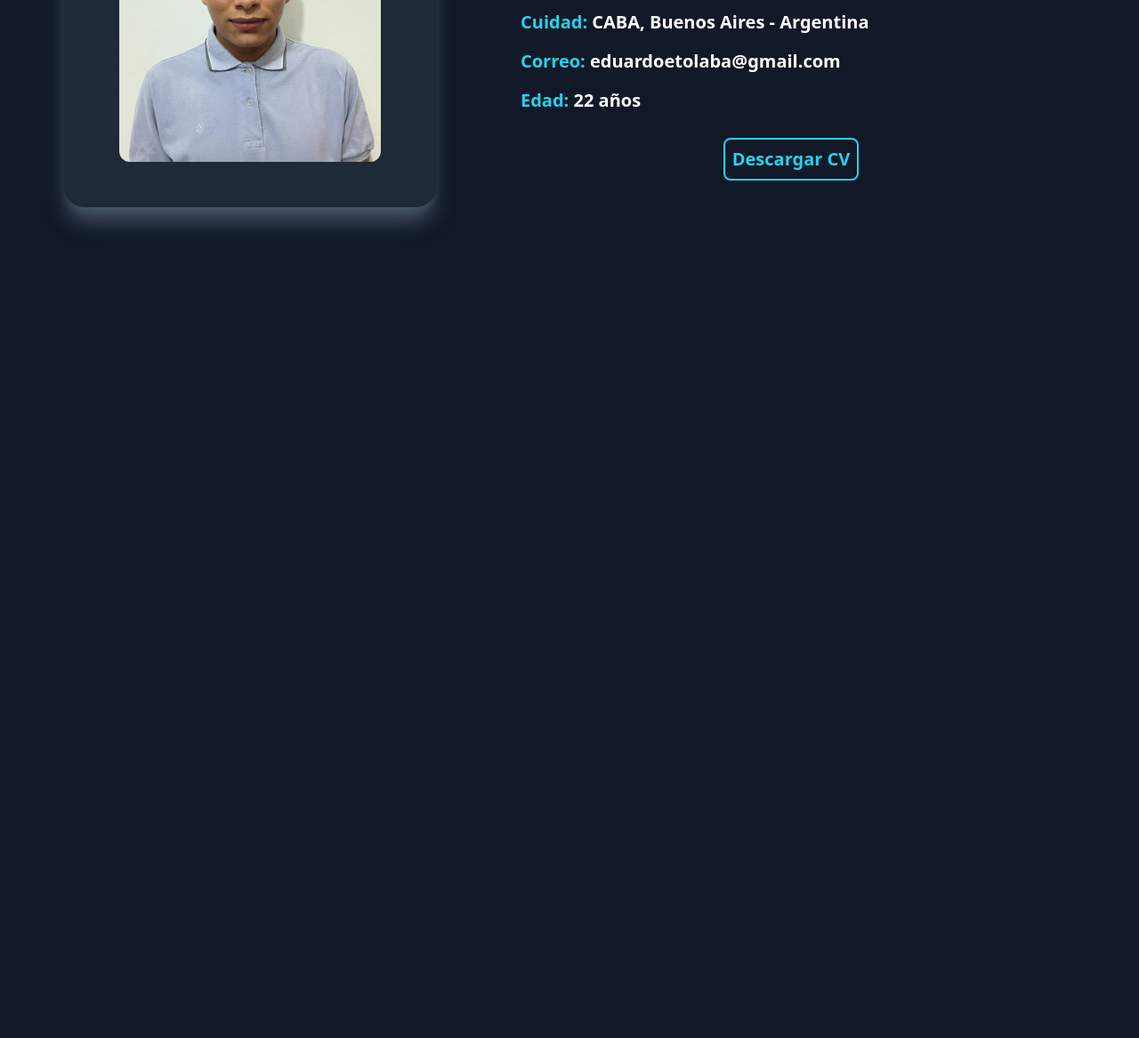
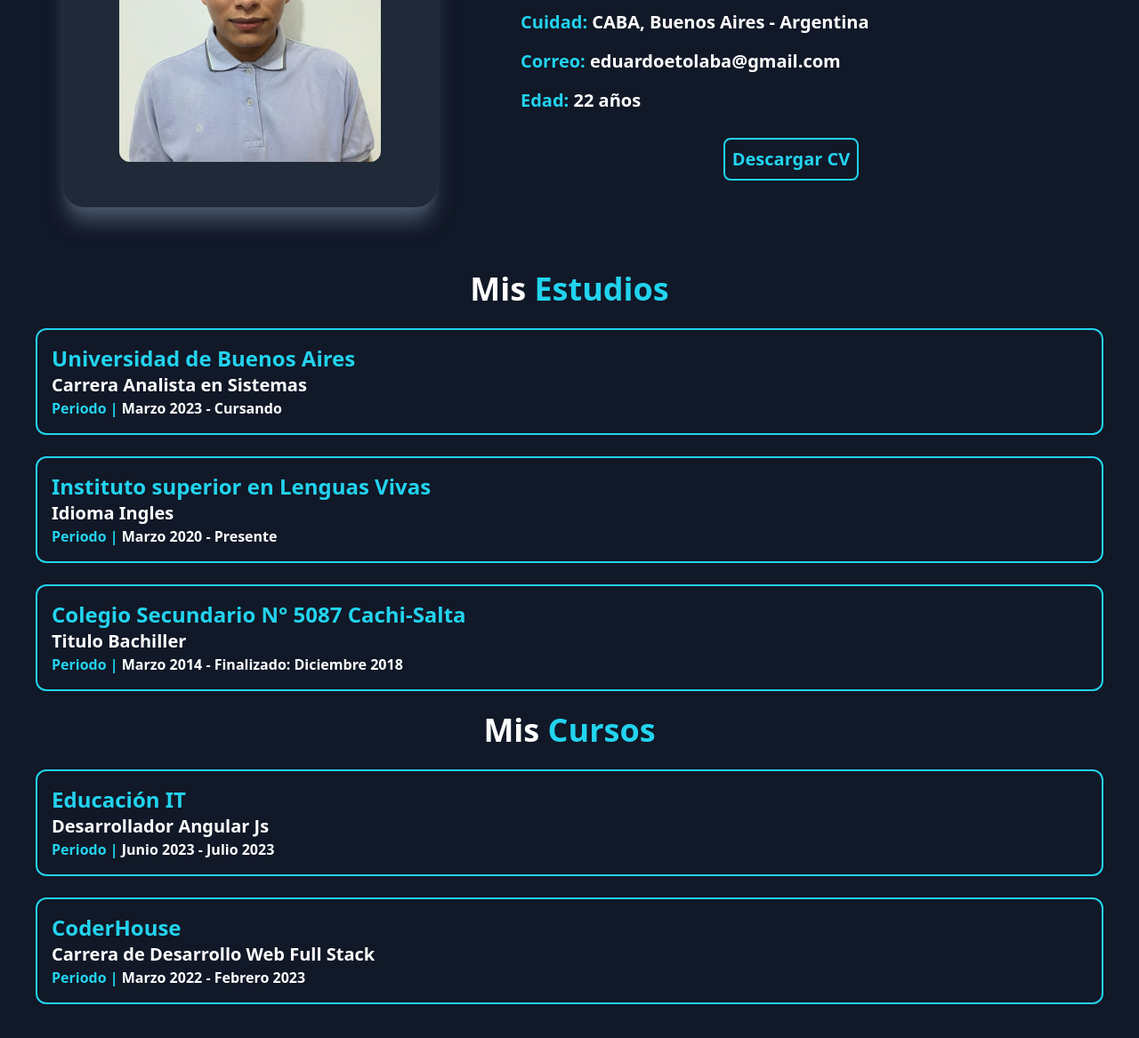
Before and after one commit to TolabaE/my-portfolio-3.0, an Astro site: page / in a window 1280 px wide. Shown: the part 896-2063 px from the top of the page at 89% size. Before the commit the page ends 1209 px from the top, so only its background shows below. Built offline with nearby package versions, Linux system fonts and the light colour scheme; Astro itself is replaced by a stand-in of ours.

Commit message:
agregado de los estudios en la seccion sobre mi, creacion de los componentes cardstudy y la carpeta container

```diff
--- a/src/components/About.astro
+++ b/src/components/About.astro
@@ -1,7 +1,8 @@
+---
+import StudyList from '../containers/StudyList.astro';
+
 ---
 
-
----
 <section id="about" class="p-2 md:p-8">
     <h2 class="text-center text-2xl md:text-4xl font-semibold text-white">Sobre <span class="text-cyan-400">Mi</span></h2>
     <div class="flex flex-col-reverse gap-y-4 py-2 md:py-12 items-center justify-center lg:flex-row md:justify-around">
@@ -15,9 +16,10 @@
                 <p class="text-base md:text-xl font-semibold md:py-2 text-cyan-400">Correo: <span class="text-white">eduardoetolaba@gmail.com</span></p>
                 <p class="text-base md:text-xl font-semibold md:py-2 text-cyan-400">Edad: <span class="text-white">22 años</span></p>
             </div>
-            <button class="text-cyan-400 border-2 border-cyan-400 p-2 text-xl font-bold rounded-lg m-auto hover:shadow-md hover:shadow-cyan-500 hover:bg-cyan-400 hover:text-zinc-900"><a href="#">Descargar CV</a></button>
+            <button class="text-cyan-400 border-2 border-cyan-400 p-2 text-xs md:text-base lg:text-xl font-bold rounded-lg m-auto hover:shadow-md hover:shadow-cyan-500 hover:bg-cyan-400 hover:text-zinc-900"><a href="#">Descargar CV</a></button>
         </div>
     </div>
+    <StudyList/>
 </section>
 
 <style>
--- /dev/null
+++ b/src/components/CardStudy.astro
@@ -0,0 +1,15 @@
+---
+interface Props {
+    instituto:string,
+    titulo:string,
+    fecha:string
+}
+
+const {instituto,titulo,fecha} = Astro.props;
+---
+
+<div class="border-2 border-cyan-400 m-2 p-2 md:p-4 md:my-6 rounded-xl">
+    <h3 class="text-cyan-400 text-base md:text-2xl">{instituto}</h3>
+    <p class="text-base md:text-xl">{titulo}</p>
+    <p class="text-sm md:text-base"><span class="text-cyan-400">Periodo | </span> {fecha}</p>
+</div>
--- /dev/null
+++ b/src/containers/StudyList.astro
@@ -0,0 +1,64 @@
+---
+import CardStudy from '../components/CardStudy.astro';
+
+
+const estudios = [
+    {
+        id:1,
+        facultad:"Universidad de Buenos Aires",
+        carrera:"Carrera Analista en Sistemas",
+        inicio:"Marzo 2023 - Cursando"
+    },
+    {
+        id:2,
+        facultad:"Instituto superior en Lenguas Vivas",
+        carrera:"Idioma Ingles",
+        inicio:"Marzo 2020 - Presente"
+    },
+    {
+        id:3,
+        facultad:"Colegio Secundario N° 5087 Cachi-Salta",
+        carrera:"Titulo Bachiller",
+        inicio:"Marzo 2014 - Finalizado: Diciembre 2018"
+    }
+]
+
+const cursos = [
+    {
+        id:1,
+        facultad:"Educación IT",
+        carrera:"Desarrollador Angular Js",
+        inicio:"Junio 2023 - Julio 2023"
+    },
+    {
+        id:3,
+        facultad:"CoderHouse",
+        carrera:"Carrera de Desarrollo Web Full Stack",
+        inicio:"Marzo 2022 - Febrero 2023"
+    }
+]
+
+---
+
+<div class="text-white font-semibold text-sm md:text-xl my-10 md:my-6">
+    <h2 class="text-center font-semibold text-2xl md:text-4xl text-white">Mis <span class=" text-cyan-400">Estudios</span></h2>
+    {
+        estudios.map(item =>(
+            <CardStudy
+                instituto={item.facultad}
+                titulo={item.carrera}
+                fecha={item.inicio}
+            />
+        ))
+    }
+    <h2 class="text-center font-semibold text-2xl md:text-4xl text-white">Mis <span class=" text-cyan-400">Cursos</span></h2>
+    {
+        cursos.map(item =>(
+            <CardStudy
+                instituto={item.facultad}
+                titulo={item.carrera}
+                fecha={item.inicio}
+            />
+        ))
+    }
+</div>
--- a/src/layouts/Layout.astro
+++ b/src/layouts/Layout.astro
@@ -9,7 +9,7 @@ import Navbar from "../components/Navbar.astro";
 	<meta charset="UTF-8">
 	<meta http-equiv="X-UA-Compatible" content="IE=edge">
 	<meta name="viewport" content="width=device-width, initial-scale=1.0">
-	<!-- <link rel="icon" href="/icons8-portfolium-50.png"> -->
+	<link rel="icon" href="./icons8-portfolium-50.png">
 	<link rel="stylesheet" href="https://cdn.jsdelivr.net/npm/bootstrap-icons@1.10.5/font/bootstrap-icons.css">
 	<title>Mi Portfolio - Eduardo</title>
 </head>
```
Also changed, not shown: public/icons8-portfolium-50.png (added).
